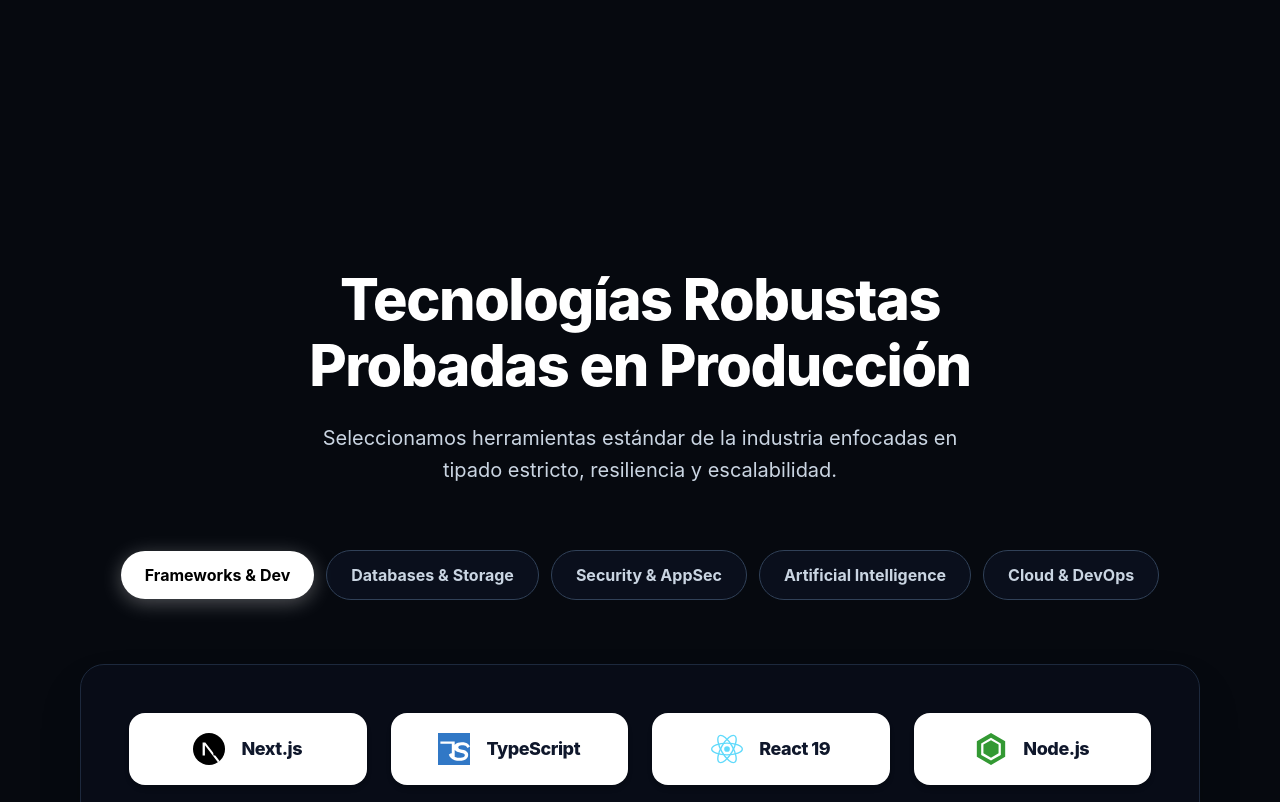
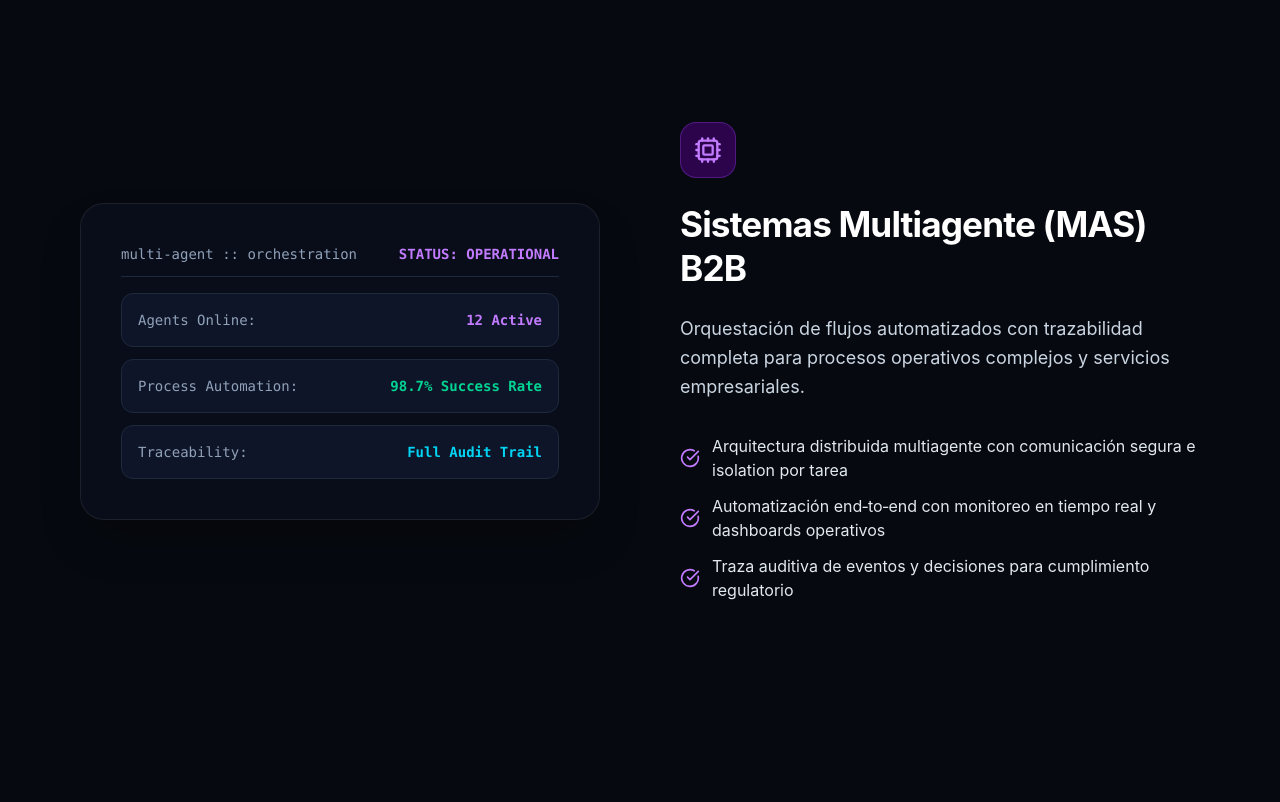
Before and after one commit to FranlexRam/plexus-code-web, a Next.js app: page / in a window 1280 px wide. Shown: the part 2940-3742 px from the top of the page. Built offline with nearby package versions, Linux system fonts and the light colour scheme.

Commit message:
feat(services): add MAS B2B service card with i18n support

```diff
--- a/src/components/ServicesBento.tsx
+++ b/src/components/ServicesBento.tsx
@@ -2,7 +2,7 @@
 "use client";
 
 import { useLanguage } from "@/context/LanguageContext";
-import { Code2, ShieldAlert, Bot, CheckCircle } from "lucide-react";
+import { Code2, ShieldAlert, Bot, CheckCircle, Cpu } from "lucide-react";
 
 export default function ServicesBento() {
   const { t } = useLanguage();
@@ -123,8 +123,8 @@ export default function ServicesBento() {
         </div>
       </div>
 
-      {/* Bloque 3: IA */}
-      <div className="grid grid-cols-1 lg:grid-cols-12 gap-8 lg:gap-14 xl:gap-20 items-center">
+      {/* Bloque与合作3: IA */}
+      <div className="grid grid-cols-1 lg:grid-cols-12 gap-8 lg:gap-14 xl:gap-20 items-center mb-20 sm:mb-28 lg:mb-36">
         <div className="lg:col-span-6 space-y-4 sm:space-y-6">
           <div className="w-12 h-12 sm:w-14 sm:h-14 rounded-2xl bg-cyan-950/70 border border-cyan-500/30 flex items-center justify-center text-cyan-400">
             <Bot className="w-6 h-6 sm:w-7 sm:h-7" />
@@ -165,6 +165,56 @@ export default function ServicesBento() {
         </div>
       </div>
 
+      {/* Bloque 4: MAS B2B */}
+      <div className="grid grid-cols-1 lg:grid-cols-12 gap-8 lg:gap-14 xl:gap-20 items-center">
+        <div className="lg:col-span-6 order-2 lg:order-1 glass-card rounded-3xl p-5 sm:p-8 xl:p-10 border border-purple-500/20 bg-slate-950/70 shadow-2xl">
+          <div className="flex items-center justify-between border-b border-slate-800 pb-3 mb-4 text-xs sm:text-sm font-mono text-slate-400">
+            <span>multi-agent :: orchestration</span>
+            <span className="text-purple-400 font-semibold">STATUS: OPERATIONAL</span>
+          </div>
+          <div className="space-y-3 font-mono text-xs sm:text-sm text-slate-300">
+            <div className="bg-slate-900/90 p-4 rounded-xl border border-slate-800 flex justify-between items-center">
+              <span className="text-slate-400">Agents Online:</span>
+              <span className="text-purple-400 font-bold">12 Active</span>
+            </div>
+            <div className="bg-slate-900/90 p-4 rounded-xl border border-slate-800 flex justify-between items-center">
+              <span className="text-slate-400">Process Automation:</span>
+              <span className="text-emerald-400 font-bold">98.7% Success Rate</span>
+            </div>
+            <div className="bg-slate-900/90 p-4 rounded-xl border border-slate-800 flex justify-between items-center">
+              <span className="text-slate-400">Traceability:</span>
+              <span className="text-cyan-400 font-bold">Full Audit Trail</span>
+            </div>
+          </div>
+        </div>
+
+        <div className="lg:col-span-6 order-1 lg:order-2 space-y-4 sm:space-y-6">
+          <div className="w-12 h-12 sm:w-14 sm:h-14 rounded-2xl bg-purple-950/70 border border-purple-500/30 flex items-center justify-center text-purple-400">
+            <Cpu className="w-6 h-6 sm:w-7 sm:h-7" />
+          </div>
+          <h3 className="text-fluid-h3 font-bold text-white tracking-tight">
+            {t.services.card4Title}
+          </h3>
+          <p className="text-sm sm:text-base lg:text-lg text-slate-300 leading-relaxed">
+            {t.services.card4Desc}
+          </p>
+          <ul className="space-y-3 pt-2">
+            <li className="flex items-start sm:items-center gap-3 text-sm sm:text-base text-slate-200">
+              <CheckCircle className="w-5 h-5 text-purple-400 shrink-0 mt-0.5 sm:mt-0" />
+              <span>{t.services.card4Bullet1}</span>
+            </li>
+            <li className="flex items-start sm:items-center gap-3 text-sm sm:text-base text-slate-200">
+              <CheckCircle className="w-5 h-5 text-purple-400 shrink-0 mt-0.5 sm:mt-0" />
+              <span>{t.services.card4Bullet2}</span>
+            </li>
+            <li className="flex items-start sm:items-center gap-3 text-sm sm:text-base text-slate-200">
+              <CheckCircle className="w-5 h-5 text-purple-400 shrink-0 mt-0.5 sm:mt-0" />
+              <span>{t.services.card4Bullet3}</span>
+            </li>
+          </ul>
+        </div>
+      </div>
+
     </section>
   );
 }
--- a/src/lib/translations.ts
+++ b/src/lib/translations.ts
@@ -45,9 +45,12 @@ services: {
       card3Bullet1: "Agentes conversacionales autónomos con integración directa a Meta (WhatsApp, Instagram, TikTok, Facebook Marketplace)",
       card3Bullet2: "Orquestación de LLMs para respuestas contextuales y gestión de leads",
       card3Bullet3: "Políticas Zero-Trust: validación de webhooks, ratelimiting, sanitización de entrada",
-      card4Title: "Pipelines de Datos & Pagos",
+      card4Title: "Sistemas Multiagente (MAS) B2B",
       card4Desc:
-        "Integración segura de pasarelas de pago, webhooks asíncronos y bases de datos sincronizadas en tiempo real.",
+        "Orquestación de flujos automatizados con trazabilidad completa para procesos operativos complejos y servicios empresariales.",
+      card4Bullet1: "Arquitectura distribuida multiagente con comunicación segura e isolation por tarea",
+      card4Bullet2: "Automatización end‑to‑end con monitoreo en tiempo real y dashboards operativos",
+      card4Bullet3: "Traza auditiva de eventos y decisiones para cumplimiento regulatorio",
     },
     stack: {
       badge: "Ecosistema Tecnológico",
@@ -189,9 +192,12 @@ services: {
       card3Bullet1: "Autonomous conversational agents with direct Meta integration (WhatsApp, Instagram, TikTok, Facebook Marketplace)",
       card3Bullet2: "LLM orchestration for contextual responses and lead management",
       card3Bullet3: "Zero‑Trust policies: webhook validation, rate limiting, input sanitization",
-      card4Title: "Data Pipelines & Payment Systems",
+      card4Title: "Multi‑Agent Systems (MAS) B2B",
       card4Desc:
-        "Secure payment gateway integrations, asynchronous webhooks, and real-time synchronized databases.",
+        "Orchestrated automated flows with full traceability for complex operational processes and enterprise‑grade services.",
+      card4Bullet1: "Distributed multi‑agent architecture with secure communication and task isolation",
+      card4Bullet2: "End‑to‑end automation with real‑time monitoring and operational dashboards",
+      card4Bullet3: "Auditable event‑decision trails for regulatory compliance",
     },
     stack: {
       badge: "Technology Stack",
@@ -333,9 +339,12 @@ services: {
       card3Bullet1: "Agentes autônomos conversacionais com integração direta à Meta (WhatsApp, Instagram, TikTok, Facebook Marketplace)",
       card3Bullet2: "Orquestração de LLMs para respostas contextuais e gestão de leads",
       card3Bullet3: "Políticas Zero‑Trust: validação de webhooks, rate limiting, sanitização de entrada",
-      card4Title: "Pipelines de Dados & Pagamentos",
+      card4Title: "Sistemas Multiagente (MAS) B2B",
       card4Desc:
-        "Integração de gateways de pagamento, webhooks assíncronos e bancos de dados sincronizados em tempo real.",
+        "Orquestração de fluxos automatizados com rastreabilidade completa para processos operacionais complexos e serviços empresariais.",
+      card4Bullet1: "Arquitetura distribuída multiagente com comunicação segura e isolamento por tarefa",
+      card4Bullet2: "Automação de ponta a ponta com monitoramento em tempo real e dashboards operacionais",
+      card4Bullet3: "Rastreabilidade de eventos e decisões para conformidade regulatória",
     },
     stack: {
       badge: "Stack Tecnológico",
```
Also changed, not shown: 1 other file (tests, documents, lock files or other folders).
